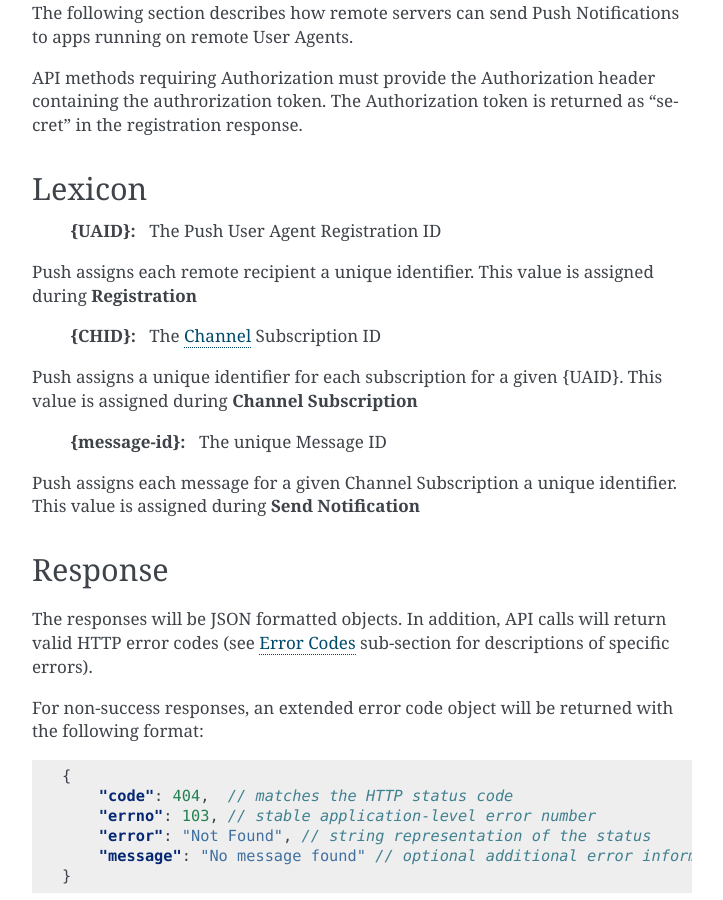
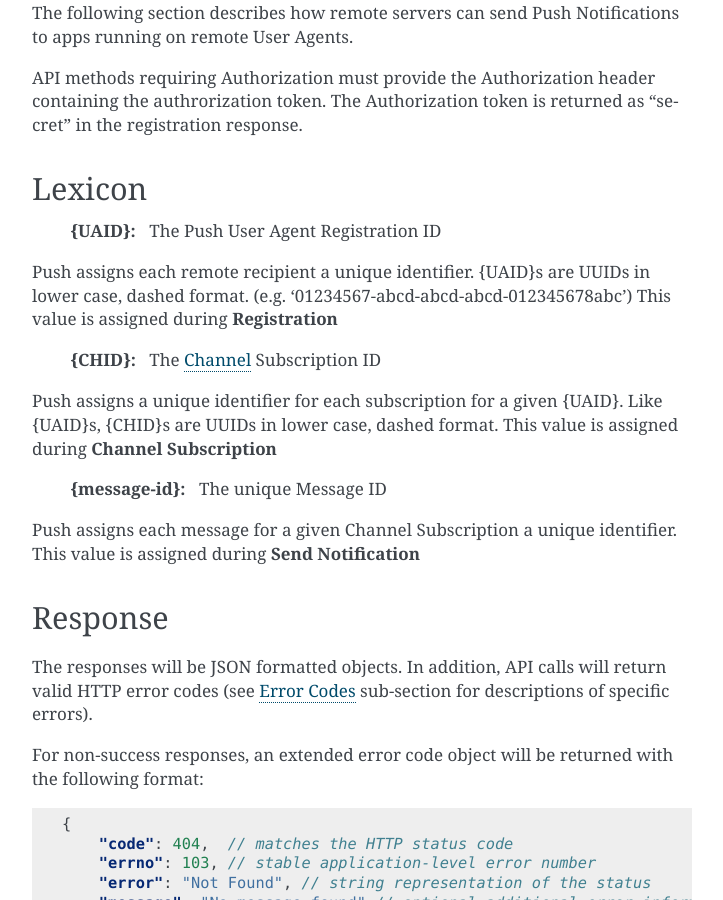
Before and after one commit to mozilla-services/autopush, a Sphinx documentation site: the page built from docs/http.rst, in a window 1280 px wide and 900 px high, scrolled down 730 px. Shown: the whole window, without its empty margins (388-1111 px from the left). Built offline with Sphinx 7.4.7, drawn with Linux system fonts in a browser that asks for light colours; some of the changed text lies outside the part shown.

Commit message:
fix: Correct documents to strongly recommend well formatted UUIDs
The code normalizes UUIDs used for channelIDs and UIADs to lower case,
dashed format. The docs now state that and the code will reject UUIDs
that are not well formatted. This is important for clients that may
normalize differently.

BREAKING CHANGE: This patch will reject UUIDs that are not expressed as
lower case, dash formatted (e.g. "00001111-aaaa-bbbb-cccc-222233334444")

Closes #392

```diff
--- a/docs/architecture.rst
+++ b/docs/architecture.rst
@@ -142,7 +142,9 @@
 confusing since the URL consists of the unique User Agent Identifier (UAID)
 and the Subscription Channel Identifier (CHID). Both of these are class 4
 Universially Unique Identifiers (UUID) meaning that an endpoint contains
-256 bits of entropy (2 * 128 bits).
+256 bits of entropy (2 * 128 bits). When used in string format, these UUIDs
+are always in lower case, dashed format (e.g.
+"01234567-0123-abcd-0123-0123456789ab").
 
 Unfortunately, since the endpoint contains an identifier that can be
 easily traced back to a specific device, and therefore a specific user,
--- a/docs/http.rst
+++ b/docs/http.rst
@@ -7,12 +7,13 @@
 
 `/push/...`
 
-This is tied to :class:`EndpointHandler` (:ref:`endpoint_module`). This endpoint is returned by the Push registration process and is used by the :term:`AppServer` to send Push alerts
-to the Application. See :ref:`send`.
+This is tied to :class:`EndpointHandler` (:ref:`endpoint_module`). This endpoint is returned by the Push registration process and is used by the
+:term:`AppServer` to send Push alerts to the Application. See :ref:`send`.
 
 `/m/...`
 
-This is tied to :class:`MessageHandler` (:ref:`endpoint_module`). This endpoint handles individual
+This is tied to :class:`MessageHandler` (:ref:`endpoint_module`). This
+endpoint handles individual
 message operations on messages pending delivery, such as deleting the
 message or updating the contents or Time To Live (TTL). See :ref:`cancel`
 and :ref:`update`.
@@ -42,12 +43,13 @@
 
    :{UAID}: The Push User Agent Registration ID
 
-Push assigns each remote recipient a unique identifier. This value is
-assigned during **Registration**
+Push assigns each remote recipient a unique identifier. {UAID}s are UUIDs in
+lower case, dashed format. (e.g. '01234567-abcd-abcd-abcd-012345678abc') This value is assigned during **Registration**
 
    :{CHID}: The :term:`Channel` Subscription ID
 
 Push assigns a unique identifier for each subscription for a given {UAID}.
+Like {UAID}s, {CHID}s are UUIDs in lower case, dashed format.
 This value is assigned during **Channel Subscription**
 
    :{message-id}: The unique Message ID
@@ -323,10 +325,10 @@
 
 .. code-block:: json
 
-    < {"uaid": "abcdef012345",
+    < {"uaid": "01234567-0000-1111-2222-0123456789ab",
     < "secret": "0123abcdef",
     < "endpoint": "https://updates-push.services.mozaws.net/push/...",
-    < "channelID": "01234abcd"}
+    < "channelID": "00000000-0000-1111-2222-0123456789ab"}
 
 **Return Codes:**
 
@@ -420,7 +422,7 @@
 
 .. code-block:: json
 
-    < {"channelID": "43210efgh"
+    < {"channelID": "01234567-0000-1111-2222-0123456789ab",
     < "endpoint": "https://updates-push.services.mozaws.net/push/..."}
 
 **Return Codes:**
--- a/docs/style.rst
+++ b/docs/style.rst
@@ -3,7 +3,7 @@
 Autopush Coding Style Guide
 ===========================
 
-Autopush uses Python styling guides based on `PEP8<https://www.python.org/dev/peps/pep-0008/>`_ and `PEP257<https://www.python.org/dev/peps/pep-0257/>`_.
+Autopush uses Python styling guides based on `PEP8 <https://www.python.org/dev/peps/pep-0008/>`_ and `PEP257 <https://www.python.org/dev/peps/pep-0257/>`_.
 
 Exceptions
 ----------
```
Also changed, not shown: 2 other files.
